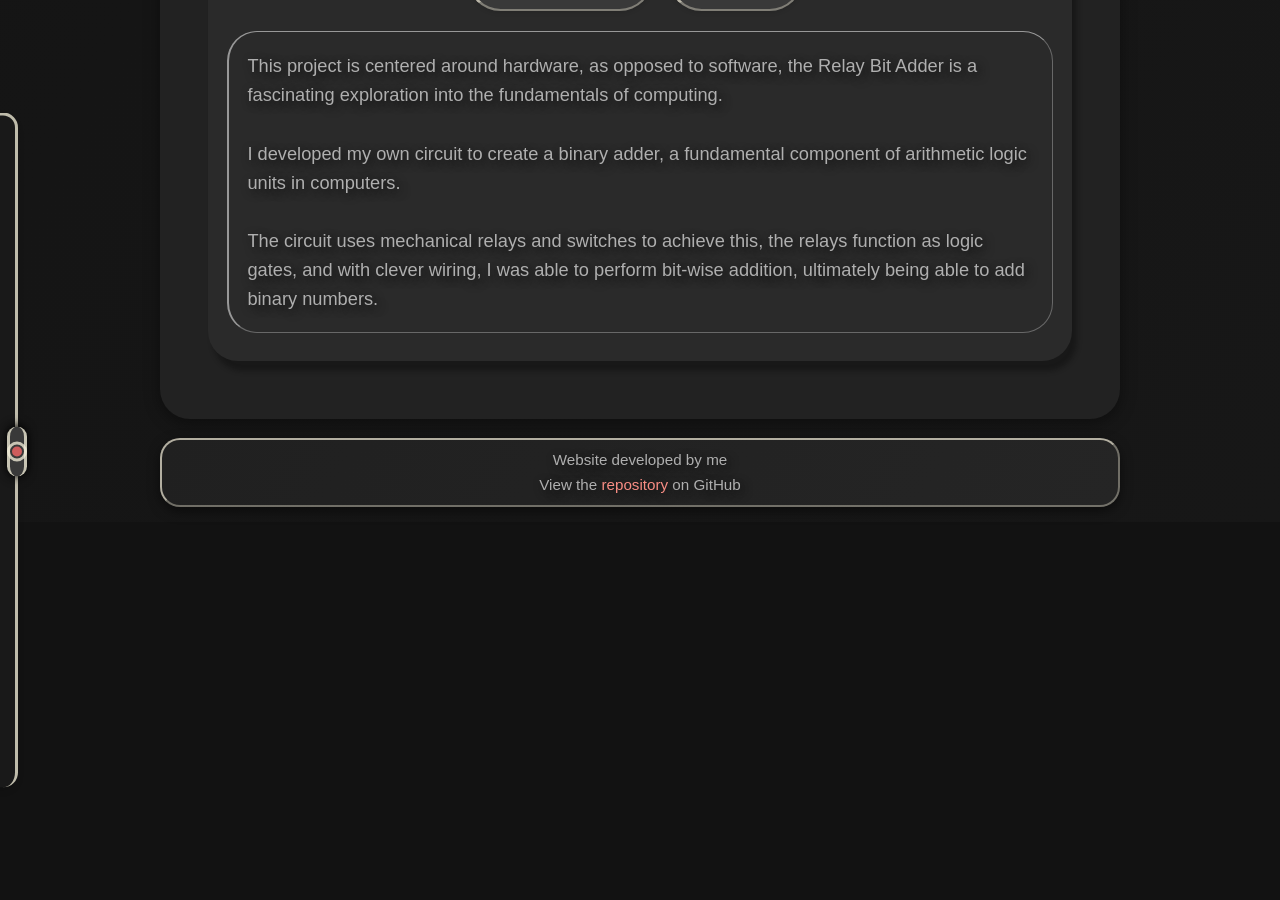
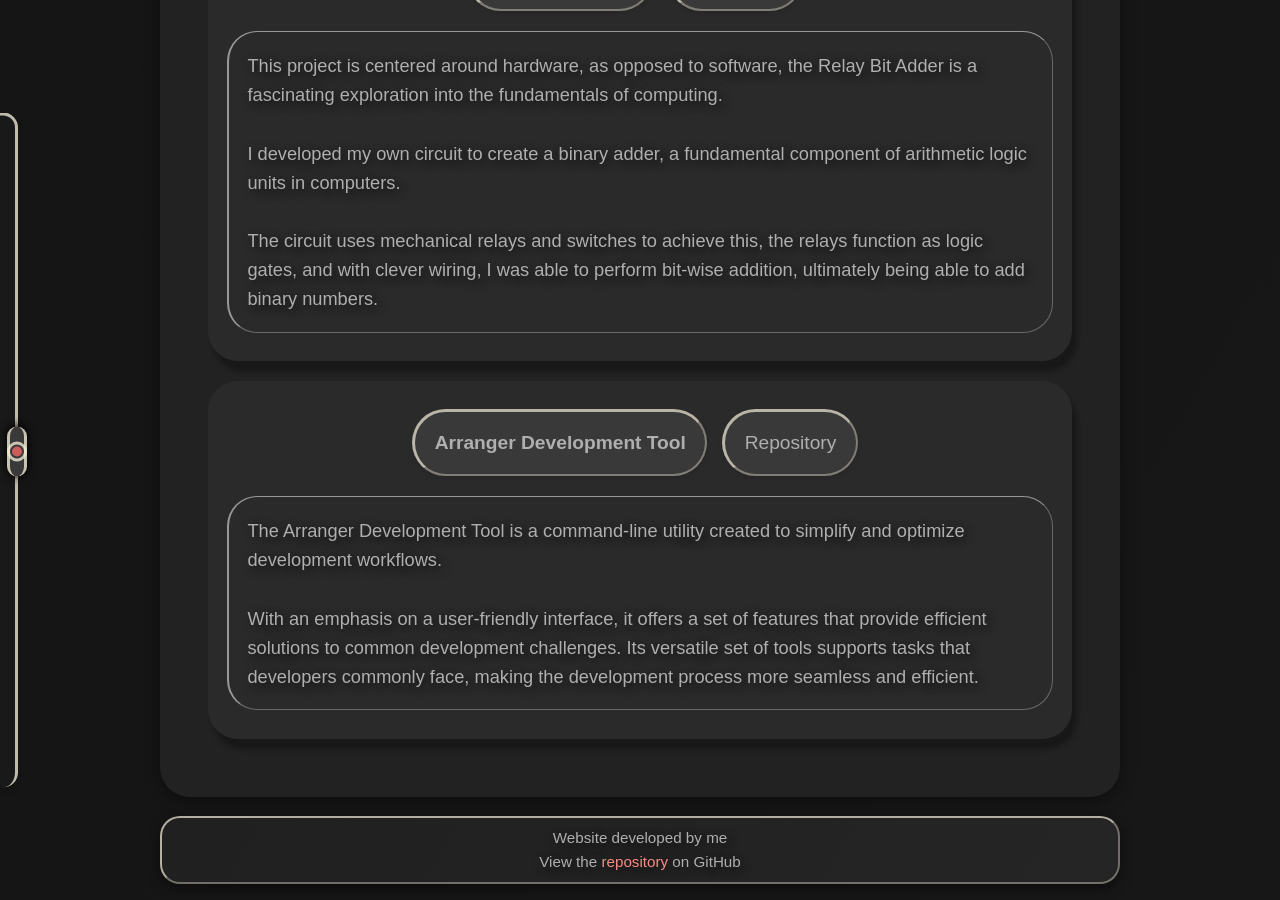
Before and after one commit to syn-chromatic/syn-chromatic.github.io, a Jekyll site: the page built from index.html, in a window 1280 px wide and 900 px high, scrolled down 3491 px. Built offline with Jekyll 4.4.1, drawn with Linux system fonts in a browser that asks for light colours; before the commit the page ends 4013 px from its top, so only the background shows below that.

Commit message:
update v86

```diff
--- a/index.html
+++ b/index.html
@@ -12,18 +12,17 @@ layout: default
     <meta content="width=device-width, initial-scale=1.0" name="viewport">
     <title>Portfolio</title>
     <link href="data:," rel="icon">
-    <link href="icons.css?v=85" rel="stylesheet">
-    <link href="css/variables.css?v=85" rel="stylesheet">
-    <link href="css/main.css?v=85" rel="stylesheet">
-    <link href="css/body.css?v=85" rel="stylesheet">
-    <link href="css/sidebar.css?v=85" rel="stylesheet">
-    <link href="css/topbar.css?v=85" rel="stylesheet">
-    <link href="css/transitions.css?v=85" rel="stylesheet">
-    <link href="css/screen.css?v=85" rel="stylesheet">
+    <link href="icons.css?v=86" rel="stylesheet">
+    <link href="css/variables.css?v=86" rel="stylesheet">
+    <link href="css/main.css?v=86" rel="stylesheet">
+    <link href="css/body.css?v=86" rel="stylesheet">
+    <link href="css/sidebar.css?v=86" rel="stylesheet">
+    <link href="css/topbar.css?v=86" rel="stylesheet">
+    <link href="css/transitions.css?v=86" rel="stylesheet">
+    <link href="css/screen.css?v=86" rel="stylesheet">
 </head>
 
 <body>
-
     <aside class="top-bar">
         <nav class="navigation-bar">
             <div class="navigation-content">
@@ -55,6 +54,7 @@ layout: default
                         <li><a href="#custom-game-engine">Custom Game Engine</a></li>
                         <li><a href="#levenshtein-distance">Levenshtein Algorithm</a></li>
                         <li><a href="#relay-bit-adder">Relay Bit Adder</a></li>
+                        <li><a href="#arranger-development-tool">Arranger Tool</a></li>
                     </ul>
                 </ul>
             </nav>
@@ -293,6 +293,22 @@ layout: default
                     </p>
                 </div>
             </div>
+
+            <div class="project inactive" id="arranger-development-tool">
+                <h4>Arranger Development Tool</h4>
+                <a href="https://github.com/syn-chromatic/arranger-rs" target="_blank">Repository</a>
+                <div class="project-content">
+                    <p class="section-paragraph">
+                        The Arranger Development Tool is a command-line utility created to simplify and optimize
+                        development workflows.
+                        <br><br>
+                        With an emphasis on a user-friendly interface, it offers a set of features that provide
+                        efficient solutions to common development challenges.
+                        Its versatile set of tools supports tasks that developers commonly face, making the development
+                        process more seamless and efficient.
+                    </p>
+                </div>
+            </div>
         </div>
     </section>
 
@@ -301,7 +317,7 @@ layout: default
         <p>View the <a href="https://github.com/syn-chromatic/syn-chromatic.github.io">repository</a> on GitHub</p>
     </footer>
 
-    <script src="js/script.js?v=85"></script>
+    <script src="js/script.js?v=86"></script>
 </body>
 
 </html>
```
Also changed, not shown: pages/blog.html (+9 -9 lines).
